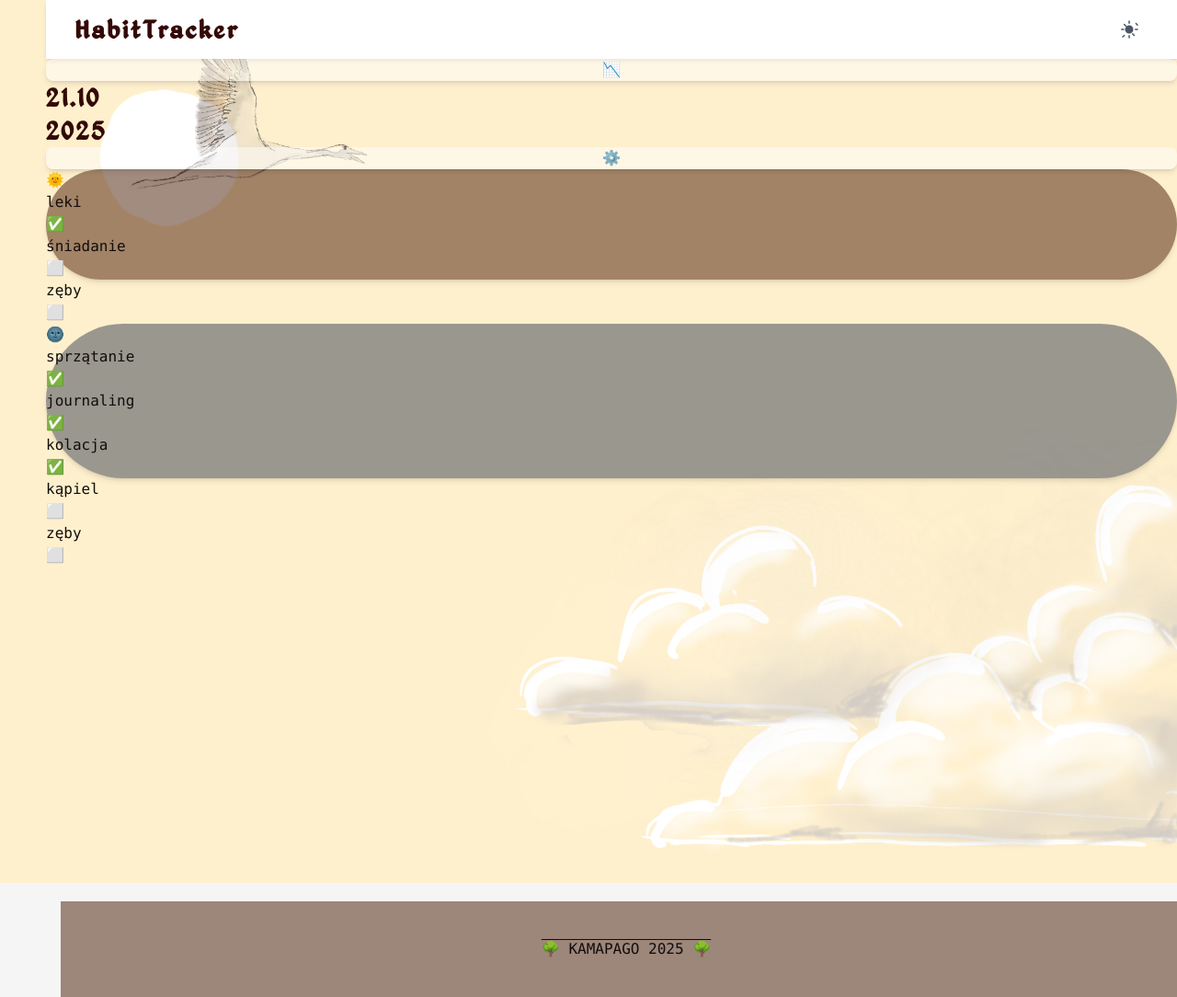
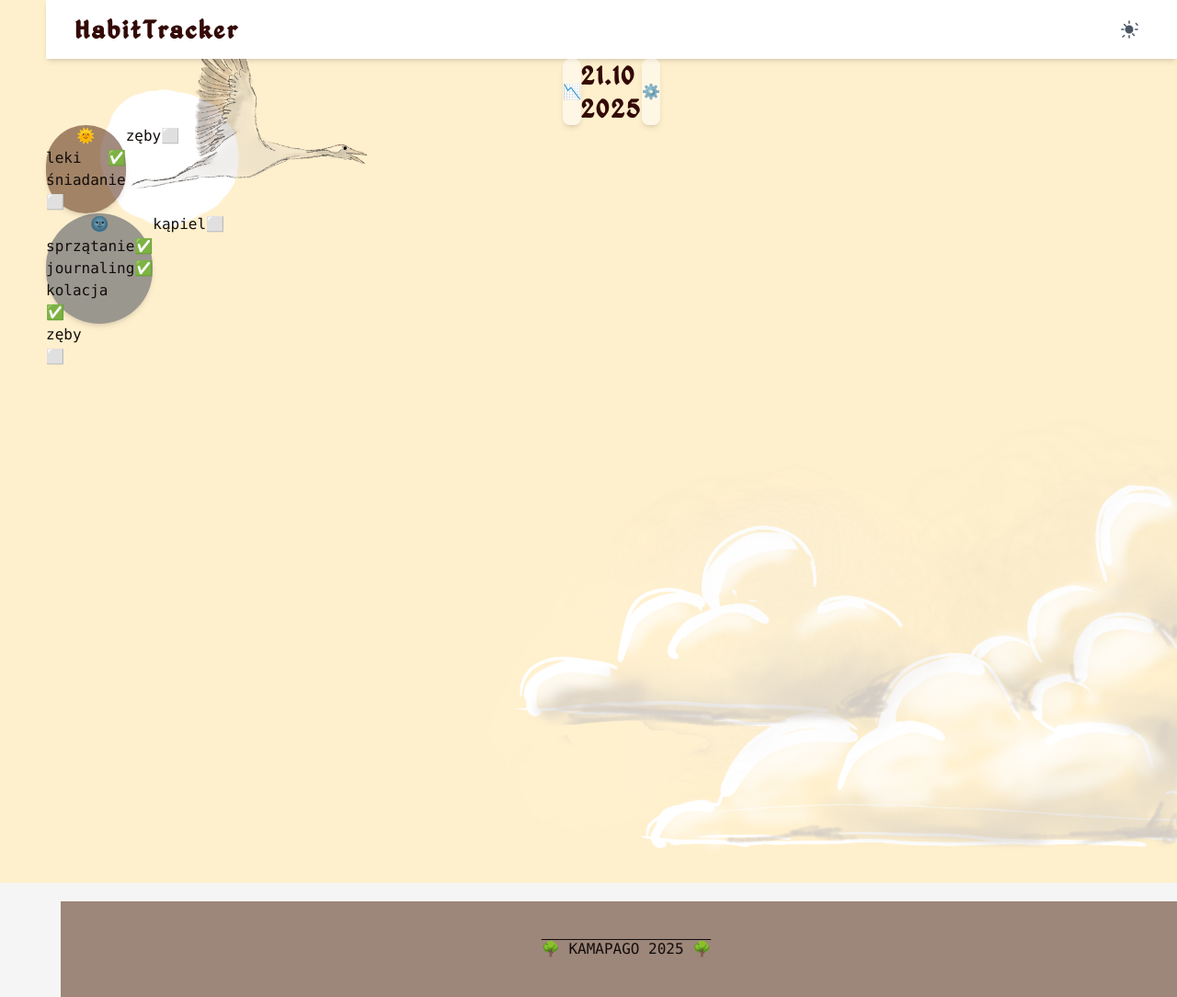
Before and after one commit to kama-pa-go/KGprojects, a Jekyll site: the page nawyki.html, which Jekyll copies as it is, in a window 1280 px wide. Shown: the whole page at 92% size. Built offline with Jekyll 4.4.1, drawn with Linux system fonts in a browser that asks for light colours.

Commit message:
Teraz powinny być divy lepiej ułożone

```diff
--- a/nawyki.html
+++ b/nawyki.html
@@ -99,26 +99,26 @@
 </header>
 
     <main id="app" class="flex flex-col min-h-screen">
-        <div id="nagłowek nawyków" class="flex flex-col justify-center">
+        <div id="nagłowek nawyków" class="flex flex-row justify-center">
           <button class="rounded-lg bg-white/50 shadow-md">📉</button>
           <h1>21.10<br>2025</h1>
           <button class="rounded-lg bg-white/50 shadow-md">⚙️</button>
         </div>
-        <div class="grid col-2">
+        <div class="flex flex-row">
           <div id="poranne-nawyki" class="shadow-md rounded-full bg-amber-950/50">
-            <div class="flex flex-col justify-center"><p>🌞</p></div>
-            <div class="flex flex-col justify-between"><p>leki</p><p>✅</p></div>
-            <div class="flex flex-col justify-between"></div><p>śniadanie</p><p>⬜</p></div>
-            <div class="flex flex-col justify-between"></div><p>zęby</p><p>⬜</p></div>
+            <div class="flex flex-row justify-center"><p>🌞</p></div>
+            <div class="flex flex-row justify-between"><p>leki</p><p>✅</p></div>
+            <div class="flex flex-row justify-between"></div><p>śniadanie</p><p>⬜</p></div>
+            <div class="flex flex-row justify-between"></div><p>zęby</p><p>⬜</p></div>
           </div>
-          <div class="grid col-2">
+          <div class="flex flex-row">
           <div id="wieczorne-nawyki" class="shadow-md rounded-full bg-gray-700/50">
-            <div class="flex flex-col justify-center"><p>🌚</p></div>
-            <div class="flex flex-col justify-between"><p>sprzątanie</p><p>✅</p></div>
-            <div class="flex flex-col justify-between"><p>journaling</p><p>✅</p></div>
-            <div class="flex flex-col justify-between"></div><p>kolacja</p><p>✅</p></div>
-            <div class="flex flex-col justify-between"></div><p>kąpiel</p><p>⬜</p></div>
-            <div class="flex flex-col justify-between"></div><p>zęby</p><p>⬜</p></div>
+            <div class="flex flex-row justify-center"><p>🌚</p></div>
+            <div class="flex flex-row justify-between"><p>sprzątanie</p><p>✅</p></div>
+            <div class="flex flex-row justify-between"><p>journaling</p><p>✅</p></div>
+            <div class="flex flex-row justify-between"></div><p>kolacja</p><p>✅</p></div>
+            <div class="flex flex-row justify-between"></div><p>kąpiel</p><p>⬜</p></div>
+            <div class="flex flex-row justify-between"></div><p>zęby</p><p>⬜</p></div>
           </div>
         </div>
     </main>
```
